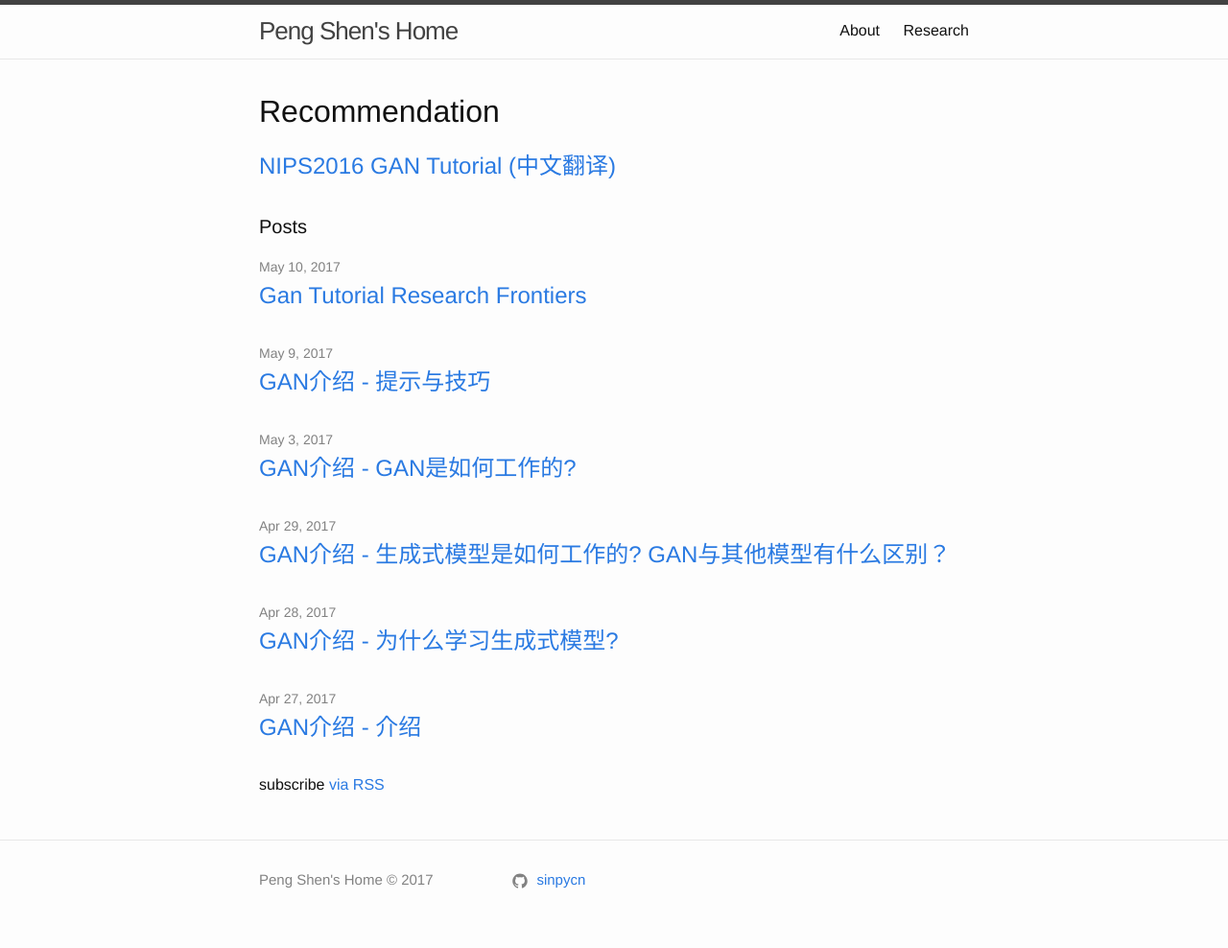
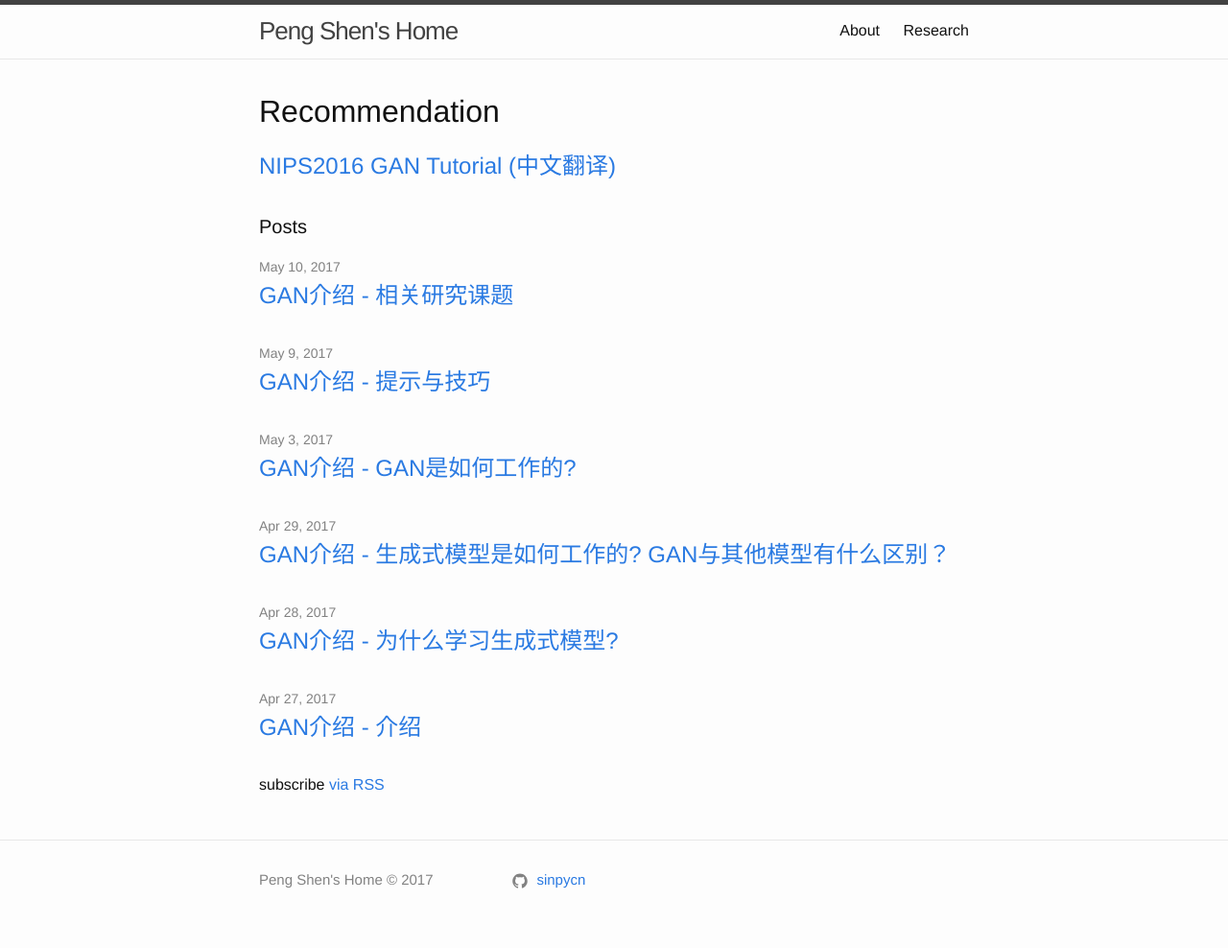
Before and after one commit to sinpycn/sinpycn.github.io, a Jekyll site: the page built from index.md, in a window 1280 px wide. Shown: the whole page at 96% size. Built offline with Jekyll 4.4.1, drawn with Linux system fonts in a browser that asks for light colours.

Commit message:
Update 2017-05-10-GAN-Tutorial-Research-Frontiers.md

```diff
--- a/_posts/research/2017-05-10-GAN-Tutorial-Research-Frontiers.md
+++ b/_posts/research/2017-05-10-GAN-Tutorial-Research-Frontiers.md
@@ -1,4 +1,11 @@
+---
+title: GAN介绍 - 相关研究课题
+layout: post
+mathjax: true
+categories: [research, gan-tutorial]
+---
 
+[制作中]
 
 相关的研究课题
 
```
